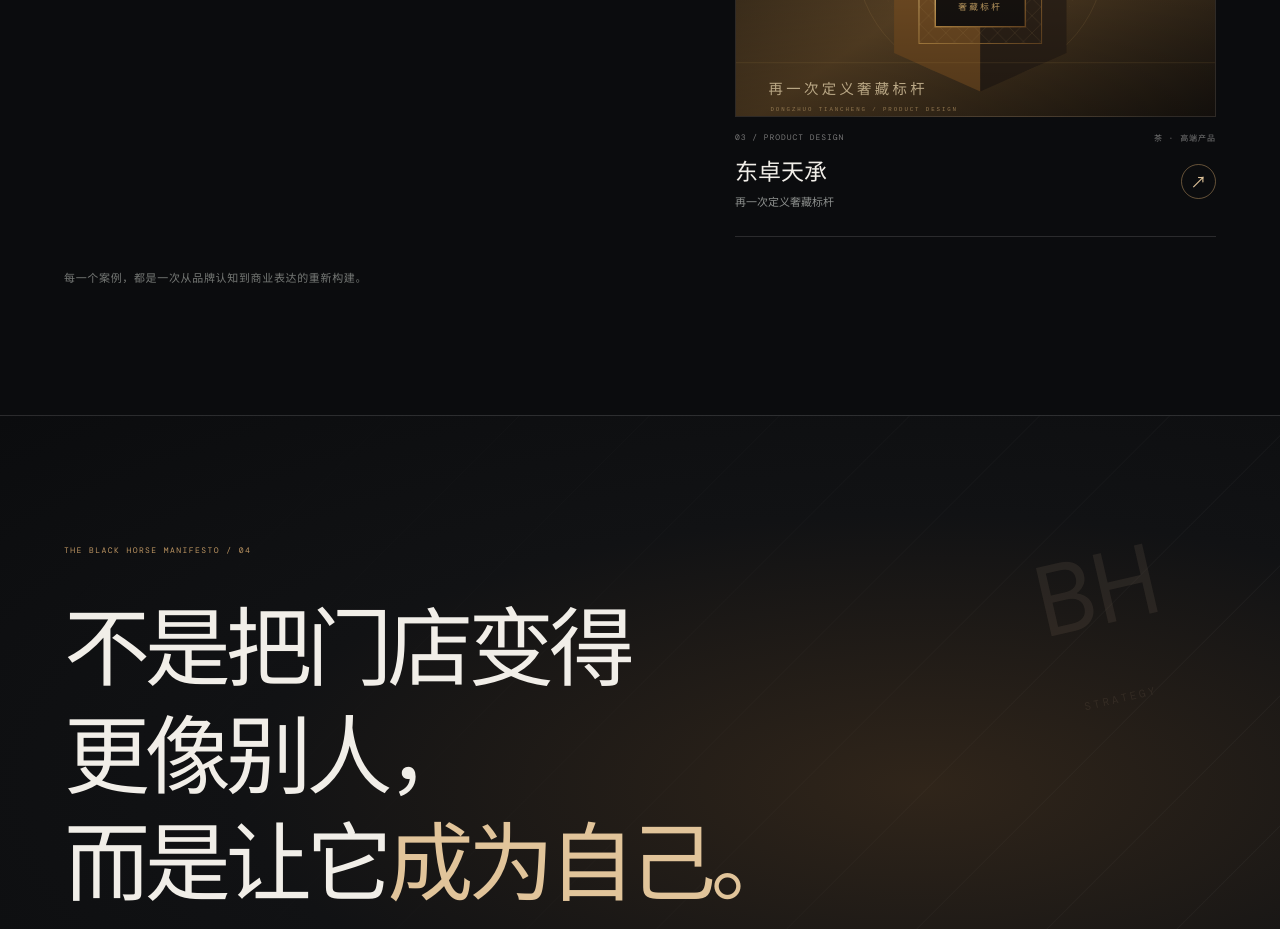
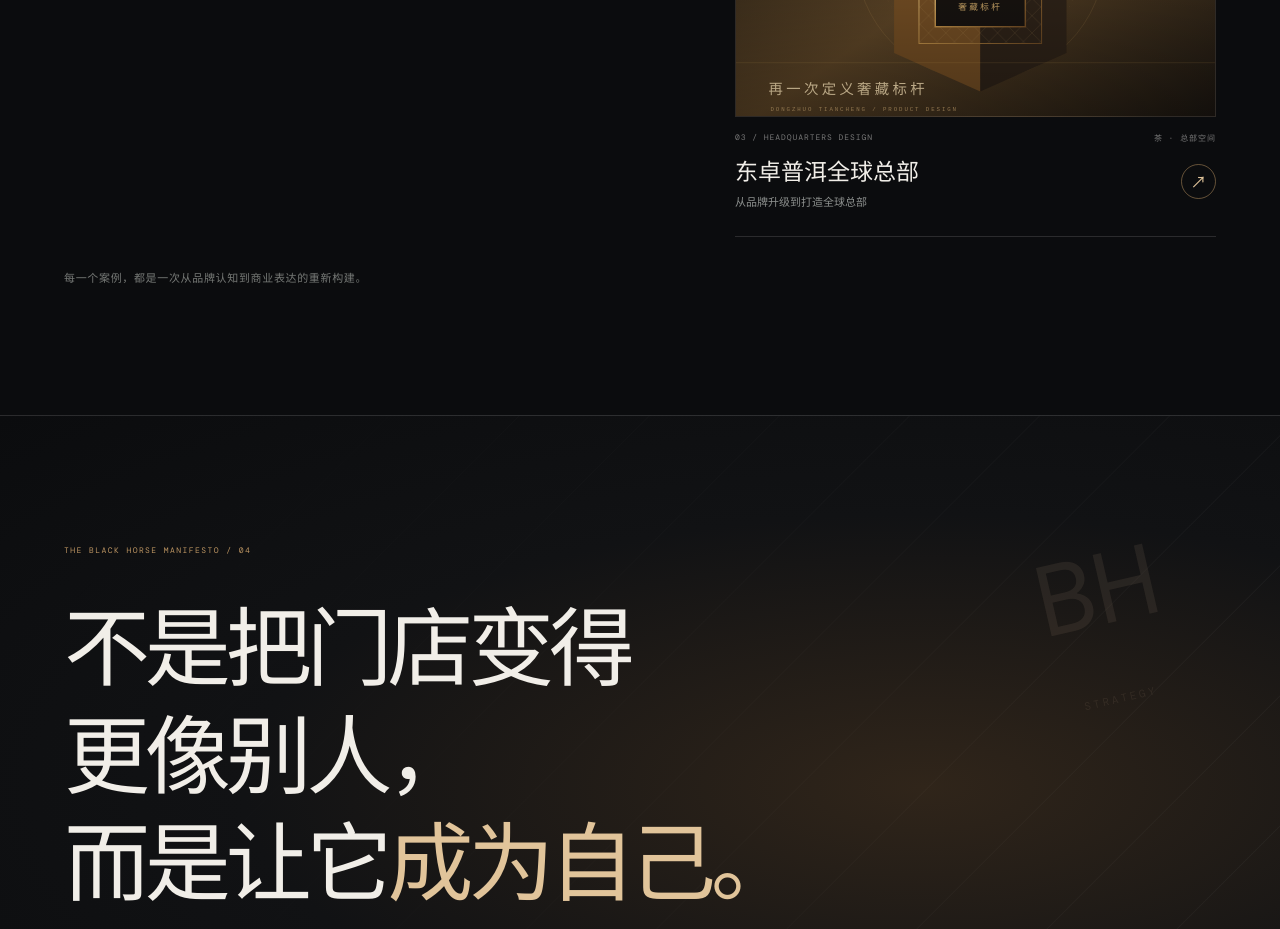
Before and after one commit to zy1105092901-commits/zy, a plain HTML site: page index.html in a window 1280 px wide. Shown: the part 3742-4671 px from the top of the page. Drawn offline with nearby package versions, Linux system fonts and the light colour scheme.

Commit message:
Align Dongzhuo case card with global headquarters project

```diff
--- a/index.html
+++ b/index.html
@@ -112,9 +112,9 @@
           <div class="case-info"><div><h3>花溪王记</h3><p>让品类开创者被重新看见</p></div><span class="case-open">↗</span></div>
         </a>
         <a class="case-card reveal" href="case.html?slug=dongzhuo">
-          <div class="case-visual visual-dongzhuo"><img src="assets/case-dongzhuo.svg" alt="东卓天承产品全案视觉作品"></div>
-          <div class="case-meta"><span>03 / PRODUCT DESIGN</span><span>茶 · 高端产品</span></div>
-          <div class="case-info"><div><h3>东卓天承</h3><p>再一次定义奢藏标杆</p></div><span class="case-open">↗</span></div>
+          <div class="case-visual visual-dongzhuo"><img src="assets/case-dongzhuo.svg" alt="东卓普洱全球总部空间设计案例"></div>
+          <div class="case-meta"><span>03 / HEADQUARTERS DESIGN</span><span>茶 · 总部空间</span></div>
+          <div class="case-info"><div><h3>东卓普洱全球总部</h3><p>从品牌升级到打造全球总部</p></div><span class="case-open">↗</span></div>
         </a>
       </div>
       <p class="cases-note">每一个案例，都是一次从品牌认知到商业表达的重新构建。</p>
```
